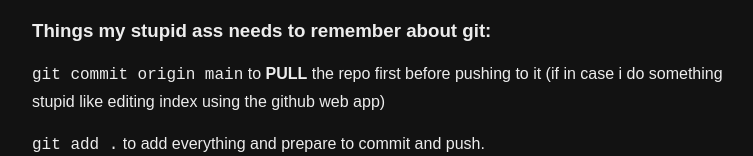
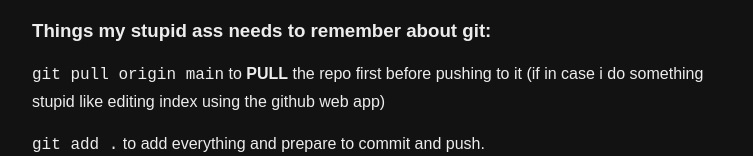
Before and after one commit to Argus-128/argus-128.github.io, a plain HTML site: page index.html in a window 1280 px wide. Shown: the part 163-319 px from the top of the page, without its empty margins (258-1011 px from the left). Drawn offline with Linux system fonts and the light colour scheme.

Commit message:
Update index.html

```diff
--- a/index.html
+++ b/index.html
@@ -40,7 +40,7 @@
      <a href="https://tiktok.com/@_argus128" target="_blank">TikTok Profile</a>
      <a href="https://github.com/Argus-128" target="_blank">GitHub Profile</a>
      <h3>Things my stupid ass needs to remember about git:</h3>
-     <p><code>git commit origin main</code> to <strong>PULL</strong> the repo first before pushing to it (if in case i do something stupid like editing index using the github web app)</p>
+     <p><code>git pull origin main</code> to <strong>PULL</strong> the repo first before pushing to it (if in case i do something stupid like editing index using the github web app)</p>
      <p><code>git add .</code> to add everything and prepare to commit and push.</p>
      <p><code>git push origin main</code> to finally push out my crap and let github do its thing.</p>
   </body>
```
